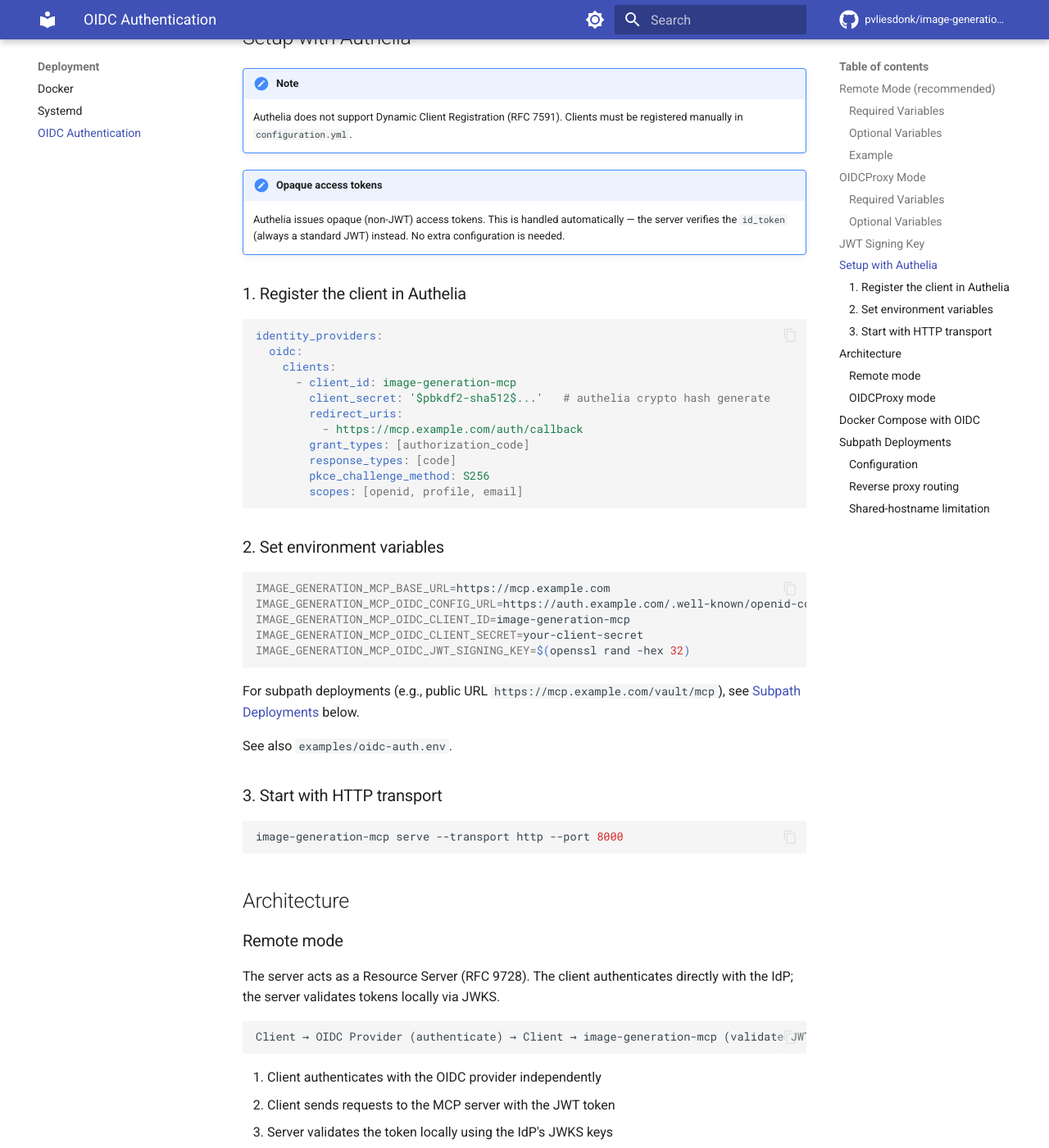
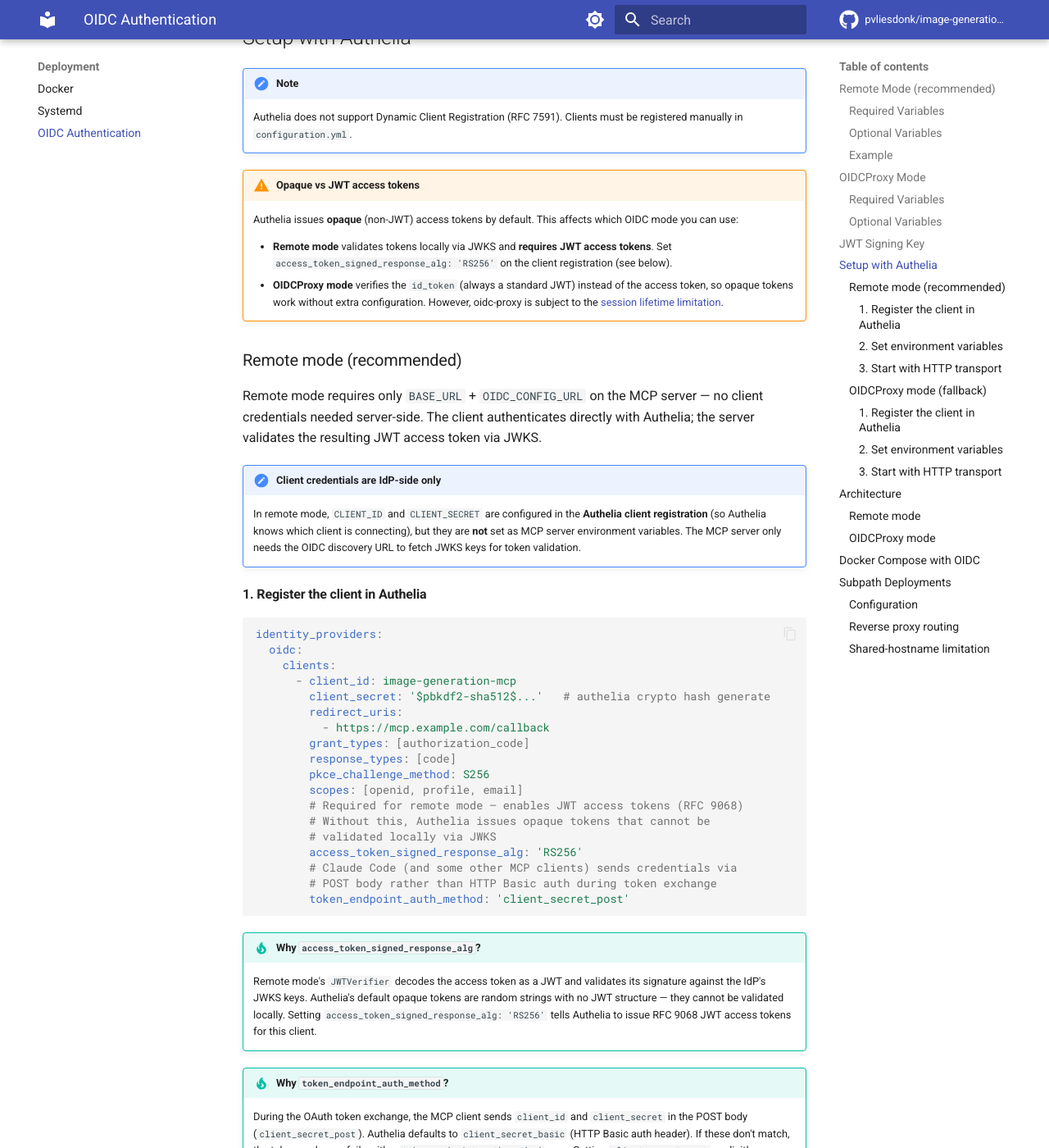
Before and after one commit to pvliesdonk/image-generation-mcp, an MkDocs documentation site: the page built from docs/deployment/oidc.md, in a window 1280 px wide and 1400 px high, scrolled down 2977 px. Shown: the whole window at 82% size. Built offline with MkDocs 1.6.1 and Material for MkDocs 9.7.7, drawn with Linux system fonts in a browser that asks for light colours; comment, search, counter and statistics services are not loaded; some of the changed text lies outside the part shown.

Commit message:
docs: update Authelia setup for remote auth mode
- Rewrite "Setup with Authelia" to cover remote mode as primary path
  with oidc-proxy as fallback
- Document access_token_signed_response_alg: RS256 for JWT access tokens
- Document token_endpoint_auth_method: client_secret_post for Claude Code
- Correct "opaque tokens handled automatically" claim (only oidc-proxy)
- Add troubleshooting entry for token_endpoint_auth_method mismatch

Refs #104

Co-Authored-By: Claude Opus 4.6 <noreply@anthropic.com>

````diff
--- a/docs/deployment/oidc.md
+++ b/docs/deployment/oidc.md
@@ -79,10 +79,68 @@ openssl rand -hex 32
 !!! note
     Authelia does not support Dynamic Client Registration (RFC 7591). Clients must be registered manually in `configuration.yml`.
 
-!!! note "Opaque access tokens"
-    Authelia issues opaque (non-JWT) access tokens. This is handled automatically — the server verifies the `id_token` (always a standard JWT) instead. No extra configuration is needed.
+!!! warning "Opaque vs JWT access tokens"
+    Authelia issues **opaque** (non-JWT) access tokens by default. This affects which OIDC mode you can use:
 
-### 1. Register the client in Authelia
+    - **Remote mode** validates tokens locally via JWKS and **requires JWT access tokens**. Set `access_token_signed_response_alg: 'RS256'` on the client registration (see below).
+    - **OIDCProxy mode** verifies the `id_token` (always a standard JWT) instead of the access token, so opaque tokens work without extra configuration. However, oidc-proxy is subject to the [session lifetime limitation](#known-limitations-oidc-session-lifetime).
+
+### Remote mode (recommended)
+
+Remote mode requires only `BASE_URL` + `OIDC_CONFIG_URL` on the MCP server — no client credentials needed server-side. The client authenticates directly with Authelia; the server validates the resulting JWT access token via JWKS.
+
+!!! note "Client credentials are IdP-side only"
+    In remote mode, `CLIENT_ID` and `CLIENT_SECRET` are configured in the **Authelia client registration** (so Authelia knows which client is connecting), but they are **not** set as MCP server environment variables. The MCP server only needs the OIDC discovery URL to fetch JWKS keys for token validation.
+
+#### 1. Register the client in Authelia
+
+```yaml
+identity_providers:
+  oidc:
+    clients:
+      - client_id: image-generation-mcp
+        client_secret: '$pbkdf2-sha512$...'   # authelia crypto hash generate
+        redirect_uris:
+          - https://mcp.example.com/callback
+        grant_types: [authorization_code]
+        response_types: [code]
+        pkce_challenge_method: S256
+        scopes: [openid, profile, email]
+        # Required for remote mode — enables JWT access tokens (RFC 9068)
+        # Without this, Authelia issues opaque tokens that cannot be
+        # validated locally via JWKS
+        access_token_signed_response_alg: 'RS256'
+        # Claude Code (and some other MCP clients) sends credentials via
+        # POST body rather than HTTP Basic auth during token exchange
+        token_endpoint_auth_method: 'client_secret_post'
+```
+
+!!! tip "Why `access_token_signed_response_alg`?"
+    Remote mode's `JWTVerifier` decodes the access token as a JWT and validates its signature against the IdP's JWKS keys. Authelia's default opaque tokens are random strings with no JWT structure — they cannot be validated locally. Setting `access_token_signed_response_alg: 'RS256'` tells Authelia to issue RFC 9068 JWT access tokens for this client.
+
+!!! tip "Why `token_endpoint_auth_method`?"
+    During the OAuth token exchange, the MCP client sends `client_id` and `client_secret` in the POST body (`client_secret_post`). Authelia defaults to `client_secret_basic` (HTTP Basic auth header). If these don't match, the token exchange fails with a `token_endpoint_auth_method` error. Setting `client_secret_post` explicitly ensures compatibility with Claude Code and other MCP clients.
+
+#### 2. Set environment variables
+
+```bash
+IMAGE_GENERATION_MCP_BASE_URL=https://mcp.example.com
+IMAGE_GENERATION_MCP_OIDC_CONFIG_URL=https://auth.example.com/.well-known/openid-configuration
+```
+
+No `CLIENT_ID`, `CLIENT_SECRET`, or `JWT_SIGNING_KEY` needed — the server only validates tokens, it does not participate in the OAuth flow.
+
+#### 3. Start with HTTP transport
+
+```bash
+image-generation-mcp serve --transport http --port 8000
+```
+
+### OIDCProxy mode (fallback)
+
+Use oidc-proxy only when remote mode is not viable (e.g., your IdP cannot issue JWT access tokens). Be aware of the [session lifetime limitation](../guides/authentication.md#known-limitations-oidc-session-lifetime).
+
+#### 1. Register the client in Authelia
 
 ```yaml
 identity_providers:
@@ -96,9 +154,13 @@ identity_providers:
         response_types: [code]
         pkce_challenge_method: S256
         scopes: [openid, profile, email]
+        # Claude Code sends credentials via POST body
+        token_endpoint_auth_method: 'client_secret_post'
 ```
 
-### 2. Set environment variables
+No `access_token_signed_response_alg` needed — oidc-proxy verifies the `id_token` (always a JWT) instead of the access token.
+
+#### 2. Set environment variables
 
 ```bash
 IMAGE_GENERATION_MCP_BASE_URL=https://mcp.example.com
@@ -108,15 +170,13 @@ IMAGE_GENERATION_MCP_OIDC_CLIENT_SECRET=your-client-secret
 IMAGE_GENERATION_MCP_OIDC_JWT_SIGNING_KEY=$(openssl rand -hex 32)
 ```
 
-For subpath deployments (e.g., public URL `https://mcp.example.com/vault/mcp`), see [Subpath Deployments](#subpath-deployments) below.
-
-See also `examples/oidc-auth.env`.
-
-### 3. Start with HTTP transport
+#### 3. Start with HTTP transport
 
 ```bash
 image-generation-mcp serve --transport http --port 8000
 ```
+
+For subpath deployments (e.g., public URL `https://mcp.example.com/vault/mcp`), see [Subpath Deployments](#subpath-deployments) below.
 
 ## Architecture
 
````
Also changed, not shown: docs/guides/authentication.md (+12 -1 lines).
